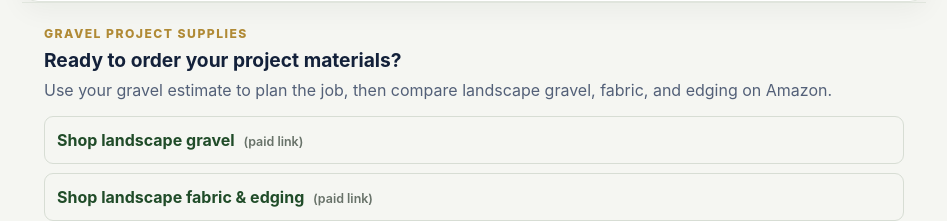
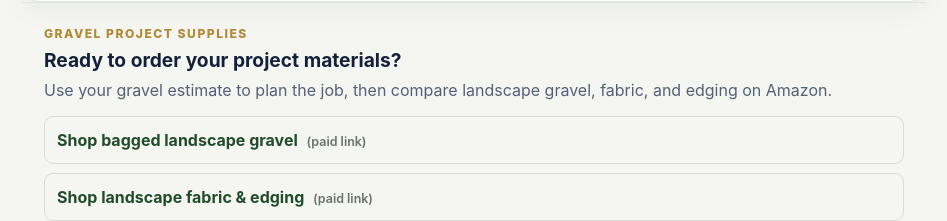
Before and after one commit to spamenchilada1-beep/how-much-gravel, a React (Vite) app: page / in a window 1280 px wide. Shown: the part 893-1114 px from the top of the page, without its empty margins (166-1113 px from the left). Built offline with nearby package versions, Linux system fonts and the light colour scheme.

Commit message:
Refine gravel affiliate purchase intent

```diff
--- a/src/main.jsx
+++ b/src/main.jsx
@@ -253,14 +253,14 @@ function App() {
           </p>
           <div className="affiliate-links">
             <a
-              href="https://www.amazon.com/s?k=landscape+gravel&tag=athena-20"
+              href="https://www.amazon.com/s?k=landscape+gravel+bags&tag=athena-20"
               target="_blank"
               rel="sponsored noopener"
             >
-              Shop landscape gravel <span>(paid link)</span>
+              Shop bagged landscape gravel <span>(paid link)</span>
             </a>
             <a
-              href="https://www.amazon.com/s?k=landscape+fabric+edging&tag=athena-20"
+              href="https://www.amazon.com/s?k=landscape+fabric+landscape+edging&tag=athena-20"
               target="_blank"
               rel="sponsored noopener"
             >
```
